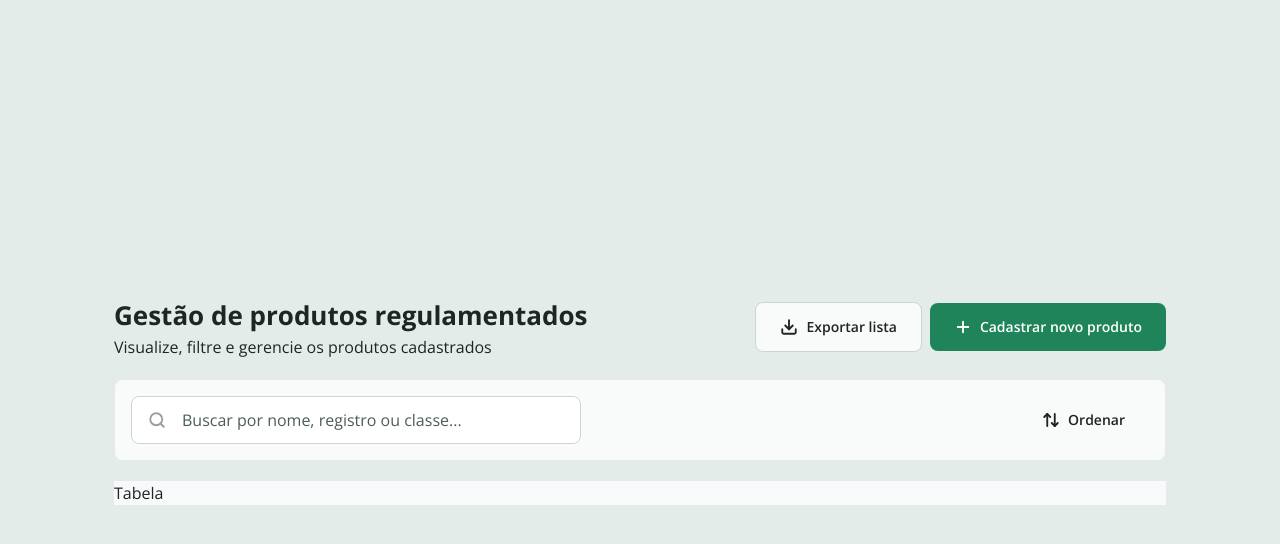
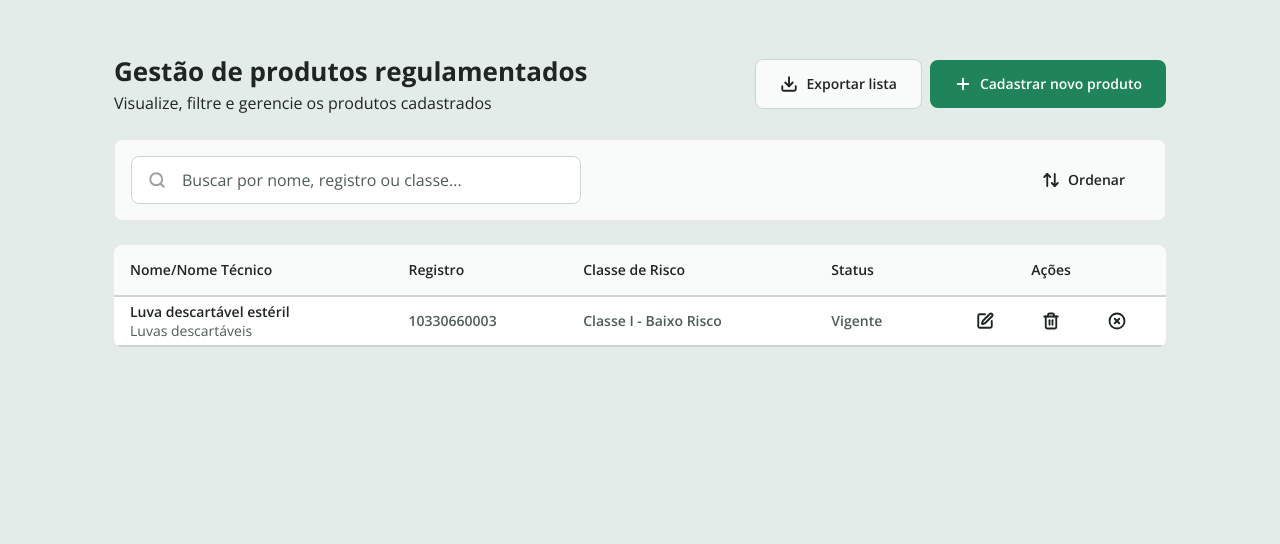
Before and after one commit to luizroquim/cadastro_produtos_anvisa, a React (Vite) app: page / in a window 1280 px wide. Shown: the top 544 px of the page. Built offline with nearby package versions, Linux system fonts and the light colour scheme.

Commit message:
feat:start table structure for products

```diff
--- a/src/pages/Dashboard/index.tsx
+++ b/src/pages/Dashboard/index.tsx
@@ -1,6 +1,14 @@
 import { Container } from "./styles";
-import { Button} from "../../components/Reuse/Button";
-import { Plus, Download,Search,ArrowUpDownIcon } from "lucide-react";
+import { Button } from "../../components/Reuse/Button";
+import {
+  Plus,
+  Download,
+  Search,
+  ArrowUpDownIcon,
+  SquarePenIcon,
+  Trash2Icon,
+  CircleX,
+} from "lucide-react";
 import {
   Header,
   TitleGroup,
@@ -13,18 +21,29 @@ import {
   SearchWrapper,
 } from "./styles";
 
-import {useState} from "react";
+import { useState } from "react";
 import { NewProduct } from "../NewProduct";
 
 export function Dashboard() {
+  const [isNewProductModalOpen, setIsNewProductModalOpen] = useState(false);
+  const [products, setProducts] = useState([
+    {
+      id: "1",
+      productName: "Luva descartável estéril",
+      technicalName: "Luvas descartáveis",
+      anvisaRegister: "10330660003",
+      riskClass: "Classe I - Baixo Risco",
+      status: "Vigente",
+    },
+  ]);
 
-  const[isNewProductModalOpen,setIsNewProductModalOpen] = useState(false)
+  //Funções
 
-  function handleOpenModal(){
+  function handleOpenModal() {
     setIsNewProductModalOpen(true);
   }
 
-  function handleCloseModal(){
+  function handleCloseModal() {
     setIsNewProductModalOpen(false);
   }
 
@@ -33,8 +52,7 @@ export function Dashboard() {
       <ContentDash>
         <Header>
           <TitleGroup>
-
-            <h1 >  Gestão de produtos regulamentados</h1>
+            <h1> Gestão de produtos regulamentados</h1>
             <span>Visualize, filtre e gerencie os produtos cadastrados</span>
           </TitleGroup>
           <Actions>
@@ -52,25 +70,73 @@ export function Dashboard() {
         <ToolBar>
           <ToolBarLeft>
             <SearchWrapper>
-
-              <Search size={18} strokeWidth={2.5} color="#9b9f9e"/>
-              <input type="text" placeholder="Buscar por nome, registro ou classe..." />
-
+              <Search size={18} strokeWidth={2.5} color="#9b9f9e" />
+              <input
+                type="text"
+                placeholder="Buscar por nome, registro ou classe..."
+              />
             </SearchWrapper>
-
-
           </ToolBarLeft>
 
           <ToolBarRight>
-
-            <Button buttonColor="ghost"><ArrowUpDownIcon size={18} strokeWidth={2.5}/>Ordenar</Button>
+            <Button buttonColor="ghost">
+              <ArrowUpDownIcon size={18} strokeWidth={2.5} />
+              Ordenar
+            </Button>
           </ToolBarRight>
         </ToolBar>
-        <TableContainer>Tabela</TableContainer>
+        <TableContainer>
+          <table>
+            <thead>
+              <tr>
+                <th>Nome/Nome Técnico</th>
+                <th>Registro</th>
+                <th>Classe de Risco</th>
+                <th>Status</th>
+                <th>Ações</th>
+              </tr>
+            </thead>
+
+            <tbody>
+              {products.map((product) => (
+                <tr key={product.id}>
+                  <td>
+                    <div className="product-info">
+                      <strong>{product.productName}</strong>
+                      <small>{product.technicalName}</small>
+                    </div>
+                  </td>
+                  <td>{product.anvisaRegister}</td>
+                  <td>{product.riskClass}</td>
+                  <td>{product.status}</td>
+                  <td>
+                    <div>
+                      <Button buttonColor="ghost" title="Editar">
+                        <SquarePenIcon size={18} strokeWidth={2.5} />
+                      </Button>
+                      <Button
+                        buttonColor="ghost"
+                        title="Excluir"
+                        onClick={() =>
+                          setProducts(
+                            products.filter((p) => p.id !== product.id),
+                          )
+                        }
+                      >
+                        <Trash2Icon size={18} strokeWidth={2.5} />
+                      </Button>
+                      <Button buttonColor="ghost" title="Desativar">
+                        <CircleX size={18} strokeWidth={2.5} />
+                      </Button>
+                    </div>
+                  </td>
+                </tr>
+              ))}
+            </tbody>
+          </table>
+        </TableContainer>
       </ContentDash>
-      {isNewProductModalOpen &&(
-        <NewProduct onClose={handleCloseModal}/>
-      )}
+      {isNewProductModalOpen && <NewProduct onClose={handleCloseModal} />}
     </Container>
   );
 }
--- a/src/pages/Dashboard/styles.ts
+++ b/src/pages/Dashboard/styles.ts
@@ -3,7 +3,7 @@ import styled from "styled-components";
 export const Container = styled.div`
   display: flex;
   justify-content: center;
-  align-items: center;
+  align-items: start;
 
   width: 100vw;
   min-height: 100vh;
@@ -16,16 +16,18 @@ export const ContentDash = styled.div`
   background-color: ${({ theme }) => theme.colors.gray_400};
   width: 100%;
   max-width: 90%;
+
   height: auto;
 
   padding: 32px;
-  gap: 20px;
+  gap: 24px;
 `;
 
 export const Header = styled.div`
   display: flex;
-  justify-content: space-around;
+  justify-content: space-between;
   align-items: center;
+  width:100%;
 `;
 
 export const TitleGroup = styled.div`
@@ -70,7 +72,7 @@ export const ToolBarLeft = styled.div`
   gap: 16px;
 `;
 
-export const SearchWrapper = styled.search`
+export const SearchWrapper = styled.div`
   display: flex;
   align-items: center;
   gap: 16px;
@@ -95,13 +97,88 @@ export const SearchWrapper = styled.search`
       color: ${({ theme }) => theme.colors.gray_200};
     }
 
-    &:focus {
-    }
+
   }
 `;
 
 export const ToolBarRight = styled.div``;
 
 export const TableContainer = styled.div`
-  background-color: ${({ theme }) => theme.colors.gray_600};
+
+  width: 100%;
+  border-radius: 8px;
+  overflow: hidden;
+
+  table {
+    width: 100%;
+    table-layout: auto;
+    border-collapse: collapse;
+  }
+
+  th {
+    padding: 16px;
+    text-align: left;
+    background-color: ${({ theme }) => theme.colors.gray_500};
+    font: ${({ theme }) => theme.font.openSans.small_600};
+    border-bottom: 2px solid ${({ theme }) => theme.colors.gray_300};
+
+    &:last-child {
+      text-align: center;
+      width: 150px;
+    }
+
+
+  }
+  tbody {
+    tr {
+      background-color: ${({ theme }) => theme.colors.background};
+      transition: background-color 0.2s;
+
+      &:hover {
+        background-color: ${({ theme }) => theme.colors.gray_light};
+      }
+    }
+    td {
+      text-align: left;
+      padding: 0px 16px 0px 16px;
+      border-bottom: 2px solid ${({ theme }) => theme.colors.gray_300};
+      font: ${({ theme }) => theme.font.openSans.small_600};
+      color: ${({ theme }) => theme.colors.gray_200};
+
+
+  }
+
+      .product-info {
+        display: flex;
+        flex-direction: column;
+        align-items: flex-start;
+        gap: 4px;
+      }
+
+
+
+      strong {
+        font: ${({ theme }) => theme.font.openSans.small_600};
+        color: ${({ theme }) => theme.colors.gray_100};
+      }
+
+      small {
+        font: ${({ theme }) => theme.font.openSans.small_400};
+        color: ${({ theme }) => theme.colors.gray_200};
+        line-height: 1;
+      }
+
+    }
+
+      div {
+        display:flex;
+        justify-content:flex-end;
+
+
+      }
+
+
+
+
+
 `;
--- a/src/theme/colors/index.ts
+++ b/src/theme/colors/index.ts
@@ -10,8 +10,11 @@ export const colors = {
   gray_500: "#f9fbfA",
   gray_600: "#F8F9FA",
   gray_800:  "#111827",
+
+  gray_light:"#f6f6f6ef",
   green_100: "#1f8459",
   green_200: "#2CB178",
+
 
   semantic_error:"#e64040",
   semantic_error_focus:"#be0303"
```
